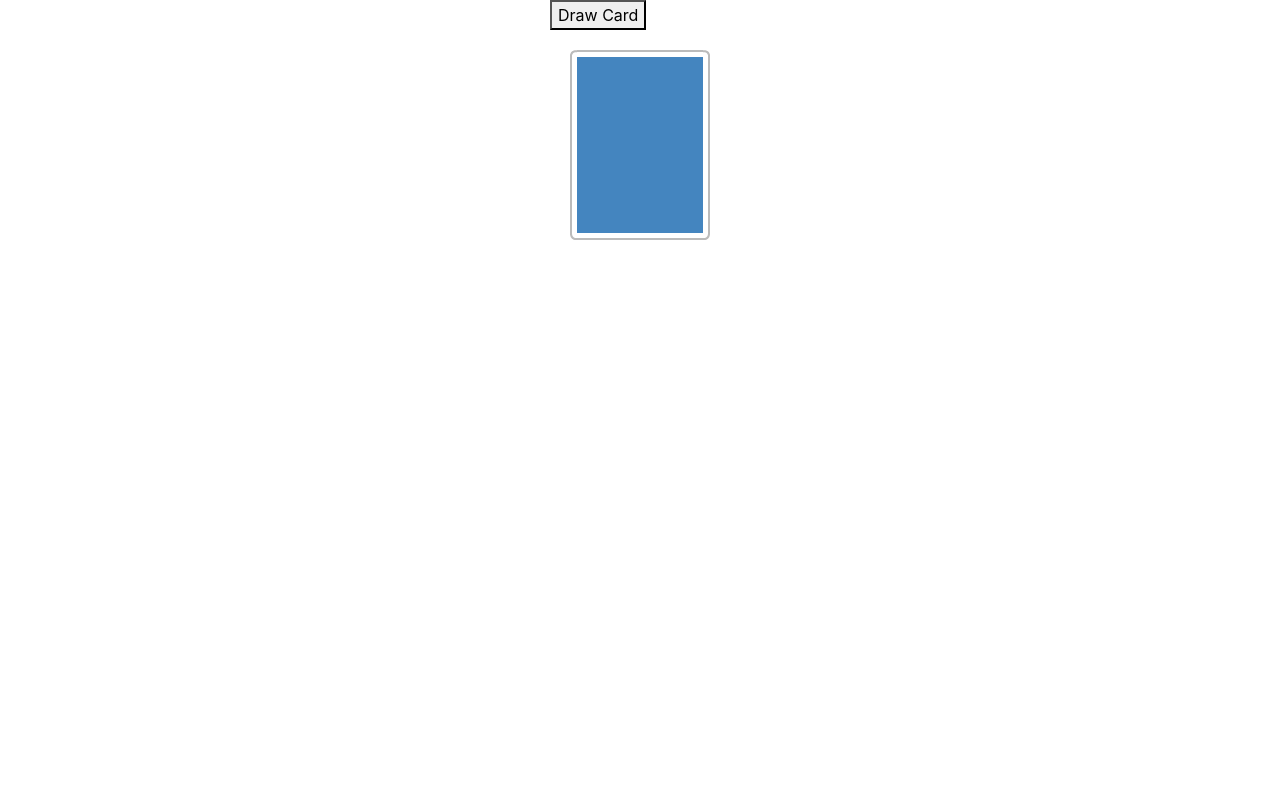
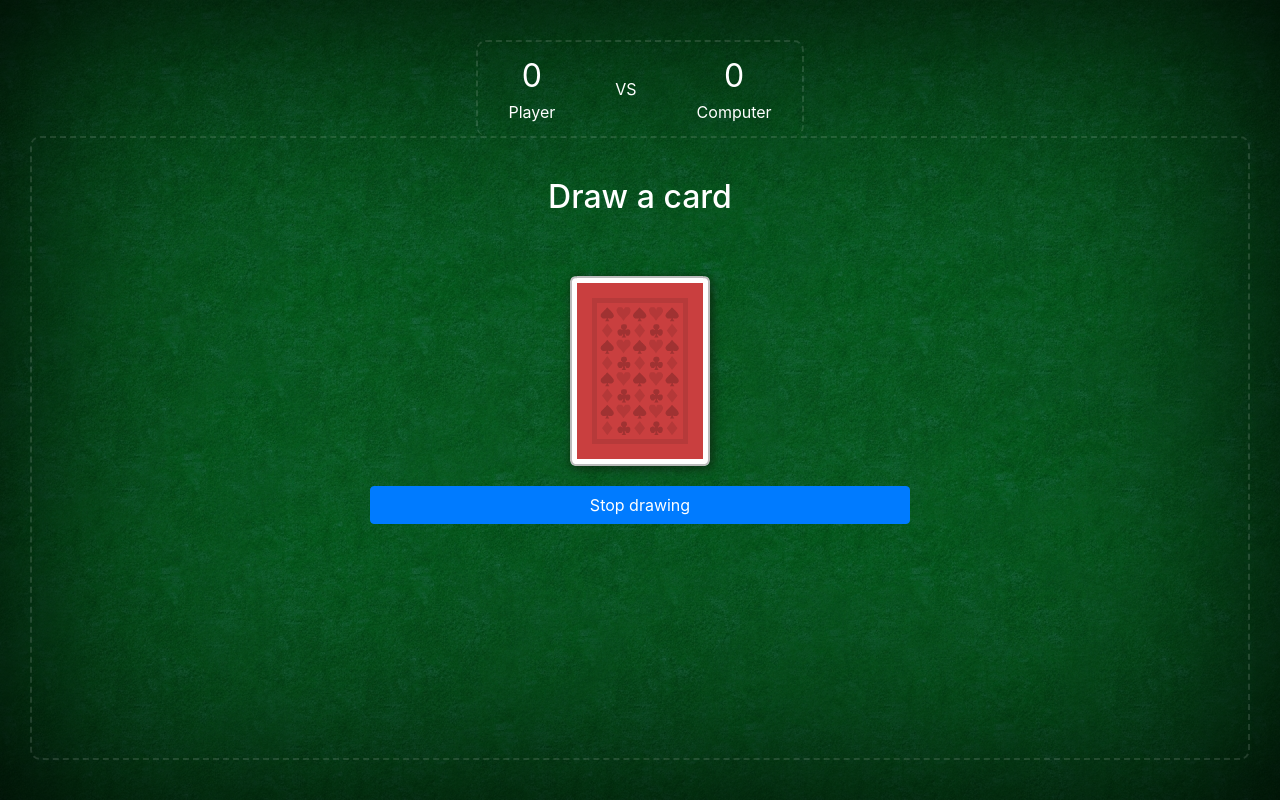
Before and after one commit to RenV123/js-blackjack-card-game, a plain HTML site: page index.html in a window 1280 px wide. Drawn offline with nearby package versions, Linux system fonts and the light colour scheme.

Commit message:
Add casino style, cards and scoring system.

```diff
--- a/css/style.css
+++ b/css/style.css
@@ -0,0 +1,94 @@
+:root {
+  --game-bg-color: #427939;
+  --game-bg-shadow-color: #172a14;
+  --game-card-shadow-color: #0f1b0da8;
+  --text-color: #ffffff;
+  --game-card-hover-color: #ffffff3f;
+  --game-bg-border-color: #ffffff20;
+}
+
+.game-container-cards {
+  display: flex;
+}
+
+.game-container {
+  display: flex;
+  flex-direction: column;
+  justify-content: center;
+}
+
+h2 {
+  text-align: center;
+  margin-top: 5vh;
+  margin-bottom: 5vh;
+  color: var(--text-color);
+}
+
+.card-image {
+  width: 140px;
+  height: 190px;
+  box-shadow: 2px 2px 10px 1px var(--game-card-shadow-color);
+  border-radius: 5px;
+}
+
+.deck .card-body .card-image:hover {
+  box-shadow: 3px 3px 15px 1px var(--game-card-hover-color);
+}
+
+.game-border {
+  border-style: dashed;
+  border-width: 2px;
+  border-radius: 10px;
+  border-color: var(--game-bg-border-color);
+  min-height: 78vh;
+  margin: 30px;
+  margin-top: 0px;
+}
+
+.score-container {
+  display: flex;
+  justify-content: center;
+  margin-top: 5vh;
+  max-height: 12vh;
+}
+
+.score-container-inner {
+  display: flex;
+  border-style: dashed;
+  border-width: 2px;
+  border-radius: 10px;
+  border-color: var(--game-bg-border-color);
+  border-bottom: none;
+  margin-top: 0px;
+  color: var(--text-color);
+}
+
+.player-score-container,
+.computer-score-container,
+.vs-score-container {
+  padding: 10px 30px 10px 30px;
+  text-align: center;
+}
+
+.player-score,
+.computer-score {
+  font-size: 2rem;
+  margin-bottom: 0rem;
+}
+
+.vs-score-container {
+  padding-top: 35px;
+}
+
+body {
+  /* background: radial-gradient(circle, transparent 60%, black 150%),
+    var(--game-bg-color);*/
+  background-image: url('../Assets/background-green.jpg');
+  box-shadow: inset 0 0 100vw black;
+
+  /*Make body entire vertical height*/
+  min-height: 100vh;
+
+  display: flex;
+  flex-direction: column;
+}
--- a/index.html
+++ b/index.html
@@ -13,17 +13,51 @@
 
 </head>
 
-<body class="d-flex flex-column align-items-center">
-    <div class="game-container">
-        <button id="draw-card">Draw Card</button>
-        <div id="card drawn-card">
-            <div class="card-body">
-                <img id="card-image" src="./Assets/Cards/cardBack_blue1.png" alt="card back">
+<body>
+    <div class="score-container">
+        <div class="score-container-inner">
+            <div class="player-score-container">
+                <p class="player-score" id="player-score">0</p>
+                <p>Player</p>
+            </div>
+            <div class="vs-score-container">
+                <p>VS</p>
+            </div>
+            <div class="computer-score-container">
+                <p class="computer-score" id="computer-score">0</p>
+                <p>Computer</p>
             </div>
         </div>
-        <p id="score"></p>
     </div>
-
+    <div class="game-border">
+        <div class="d-flex flex-column align-items-center">
+            <div class="game-container">
+                <h2 id="game-title">Draw a card</h2>
+                <div class="game-container-cards">
+                    <div id="player-cards">
+                        <div class="card-body">
+                            <img class="card-image" id="player-drawn-card-image" src="./Assets/Cards/cardBack_red4.png"
+                                alt="card back" style="visibility: hidden">
+                        </div>
+                    </div>
+                    <div class="deck" id="deck-cards">
+                        <div class="card-body">
+                            <img class="card-image" src="./Assets/Cards/cardBack_red4.png" alt="card back">
+                        </div>
+                    </div>
+                    <div id="computer-cards">
+                        <div class="card-body">
+                            <img class="card-image" id="computer-drawn-card-image"
+                                src="./Assets/Cards/cardBack_red4.png" alt="card back" style="visibility: hidden">
+                        </div>
+                    </div>
+                </div>
+                <button type="button" class="btn btn-primary">
+                    Stop drawing
+                </button>
+            </div>
+        </div>
+    </div>
     <!-- Icons made by <a href="https://www.flaticon.com/authors/freepik" title="Freepik">Freepik</a> from <a
         href="https://www.flaticon.com/" title="Flaticon"> www.flaticon.com</a> -->
 
--- a/script.js
+++ b/script.js
@@ -1,7 +1,11 @@
 (() => {
-  var cardDeck = [];
-  var userPickedCards = []; //A list with all cards a user picked.
-  var cardsPool = []; //Our pool with all the cards
+  let cardDeck = [];
+  let userPickedCards = []; //A list with all cards a user picked.
+  let computerPickedCards = [];
+  let cardsPool = []; //Our pool with all the cards
+  let playerScore = 0;
+  let computerScore = 0;
+  let isGameOver = false;
 
   const buildCardDeck = () => {
     let suits = ['Clubs', 'Spades', 'Diamonds', 'Hearts'];
@@ -40,19 +44,74 @@
   buildCardDeck();
   startNewGame();
 
-  document.getElementById('draw-card').addEventListener('click', () => {
-    console.log(cardsPool);
-    //draw a card
-    if (cardsPool.length > 0) {
-      let randIndex = getRandomNr(0, cardsPool.length);
-      let randomCard = cardsPool[randIndex];
-      console.log(`${randomCard.name} of ${randomCard.suit}`);
+  const drawACard = () => {
+    let randIndex = getRandomNr(0, cardsPool.length);
+    let randomCard = cardsPool[randIndex];
+    console.log(`${randomCard.name} of ${randomCard.suit}`);
 
-      //removes elements from startindex, nr of elements to remove.
-      cardsPool.splice(randIndex, 1);
-      userPickedCards.push(randomCard);
+    //removes elements from startindex, nr of elements to remove.
+    cardsPool.splice(randIndex, 1);
 
-      document.getElementById('card-image').src = randomCard.url;
+    return randomCard;
+  };
+
+  const AddPlayerCard = (card) => {
+    userPickedCards.push(card);
+
+    let lastDrawnCardImg = document.getElementById('player-drawn-card-image');
+
+    if (lastDrawnCardImg) {
+      lastDrawnCardImg.src = card.url;
+
+      //Make it accessible always update the alt tag
+      lastDrawnCardImg.alt = `${card.name} of ${card.suit}`;
+      lastDrawnCardImg.style.visibility = 'visible';
+    }
+
+    playerScore += card.score;
+
+    let playerScoreElement = document.getElementById('player-score');
+    playerScoreElement.innerHTML = playerScore;
+  };
+
+  const AddComputerCard = (card) => {
+    computerPickedCards.push(card);
+    let lastDrawnCardImg = document.getElementById('computer-drawn-card-image');
+
+    if (lastDrawnCardImg) {
+      lastDrawnCardImg.src = card.url;
+
+      //Make it accessible always update the alt tag
+      lastDrawnCardImg.alt = `${card.name} of ${card.suit}`;
+      lastDrawnCardImg.style.visibility = 'visible';
+    }
+
+    computerScore += card.score;
+
+    let computerScoreElement = document.getElementById('computer-score');
+    computerScoreElement.innerHTML = computerScore;
+  };
+
+  document.getElementById('deck-cards').addEventListener('click', () => {
+    if (!isGameOver) {
+      //draw a card
+      if (cardsPool.length >= 2) {
+        let playerCard = drawACard();
+        AddPlayerCard(playerCard);
+
+        /*let computerCard = drawACard();
+        AddComputerCard(computerCard);*/
+
+        if (playerScore === 21) {
+          var titleElement = document.getElementById('game-title');
+          titleElement.innerHTML = "You've won!";
+          isGameOver = true;
+        } else if (playerScore >= 22) {
+          var titleElement = document.getElementById('game-title');
+          titleElement.innerHTML = "You've lost";
+          isGameOver = true;
+        }
+      }
     }
   });
 })();
```
Also changed, not shown: Assets/background-green.jpg (added).
